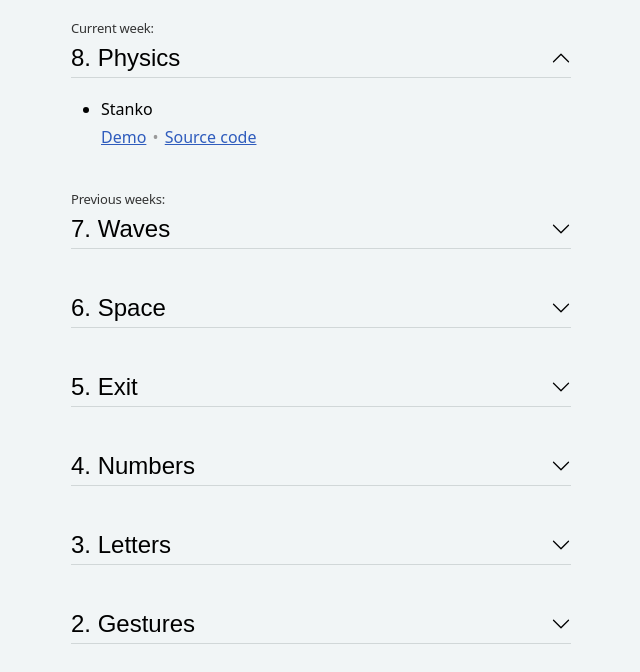
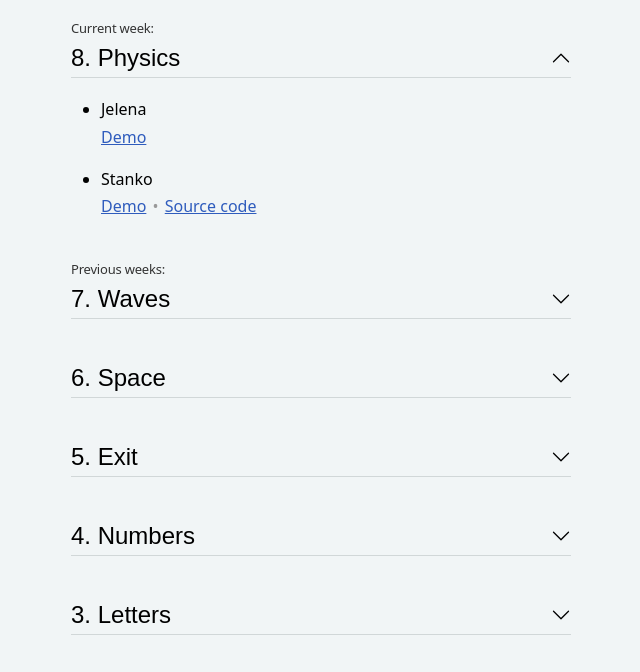
Before and after one commit to Stanko/code-challenge, a plain HTML site: page index.html in a window 1280 px wide. Shown: the part 124-796 px from the top of the page, without its empty margins (319-959 px from the left). Drawn offline with Linux system fonts and the light colour scheme.

Commit message:
Deploying to gh-pages from @ Stanko/code-challenge@f632726dc7e9bb11d49ddfca77e929d2375eeb7a 🚀

```diff
--- a/index.html
+++ b/index.html
@@ -68,6 +68,15 @@
           </button>
         </h2>
         <ul class="submissions" id="submissions-8" style="">
+
+          <li class="submission">
+            <h3 class="author">Jelena</h3>
+            <div class="links">
+              <a href="https://openprocessing.org/sketch/1203972">Demo</a>
+
+            </div>
+
+          </li>
 
           <li class="submission">
             <h3 class="author">Stanko</h3>
```
